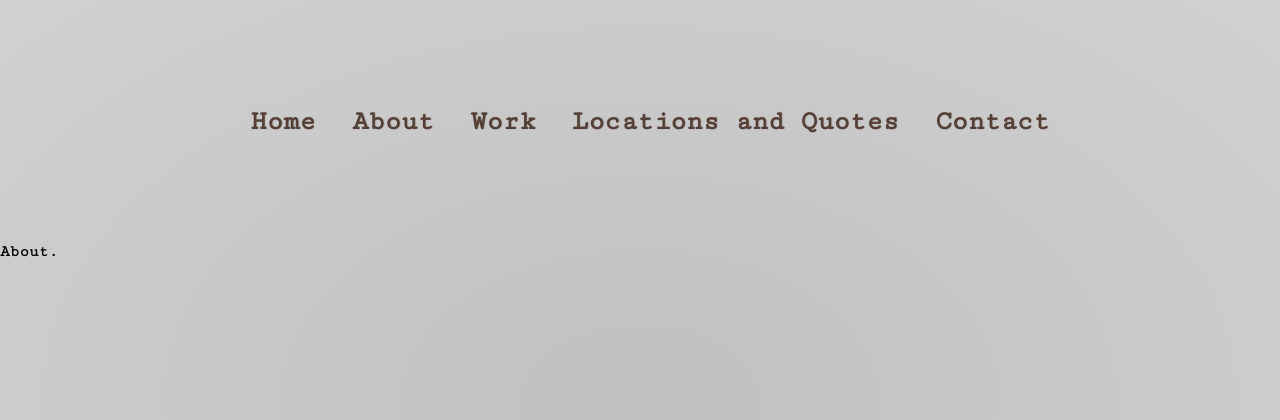
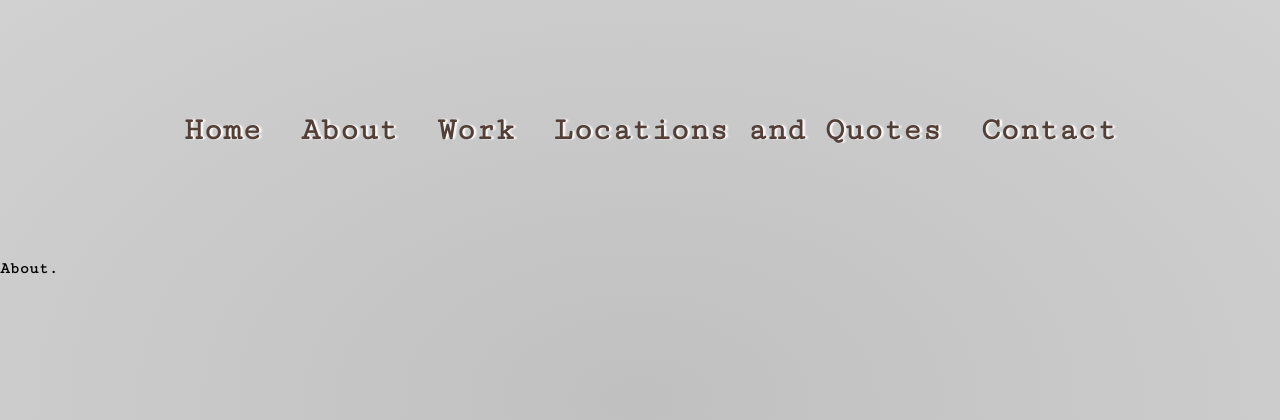
Before and after one commit to erronjason/swmiller-site, a PHP site: page /index.php?l=about in a window 1280 px wide. Shown: the top 420 px of the page. Run offline with PHP 8.4, Linux system fonts and the light colour scheme.

Commit message:
text color changes

```diff
--- a/assets/styles/style.css
+++ b/assets/styles/style.css
@@ -36,10 +36,10 @@ h1 {
     text-shadow: -1.5px -1.5px 1px #756964;
 }
 .menu {
-    text-shadow: 0.5px -0.5px 1px #756964;
+    text-shadow: 2.5px -0.5px 2px #FFFFFF;
     font-weight: bold;
     padding-top: 80px;
-    font-size: 27px;
+    font-size: 32px;
     text-align: center;
 }
 .menu  li {
```
